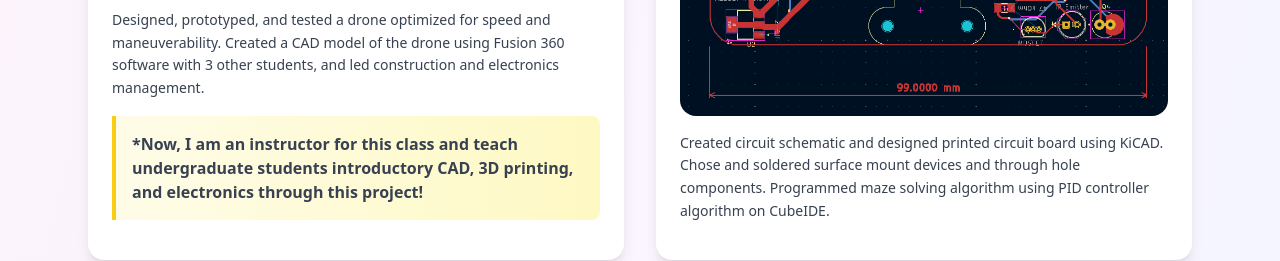
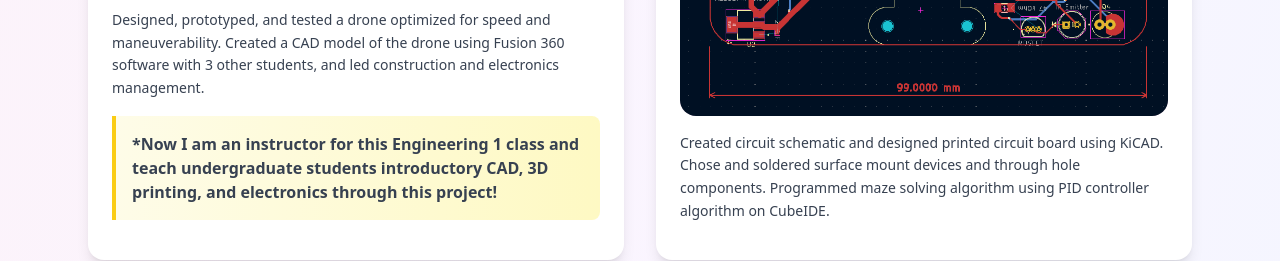
Before and after one commit to jeiaso/jeiaso.github.io, a React (Create React App) app: page / in a window 1280 px wide. Shown: the part 2220-2481 px from the top of the page. Built offline with nearby package versions, Linux system fonts and the light colour scheme.

Commit message:
text update

```diff
--- a/src/App.js
+++ b/src/App.js
@@ -160,7 +160,7 @@ export default function Portfolio() {
               </p>
               <div className="bg-gradient-to-r from-yellow-50 to-yellow-100 border-l-4 border-yellow-400 p-4 rounded-r-lg mb-4">
                 <p className="text-gray-700 font-semibold">
-                  *Now, I am an instructor for this class and teach undergraduate students introductory CAD, 3D printing, and electronics through this project!
+                  *Now I am an instructor for this Engineering 1 class and teach undergraduate students introductory CAD, 3D printing, and electronics through this project!
                 </p>
               </div>
             </div>
```
